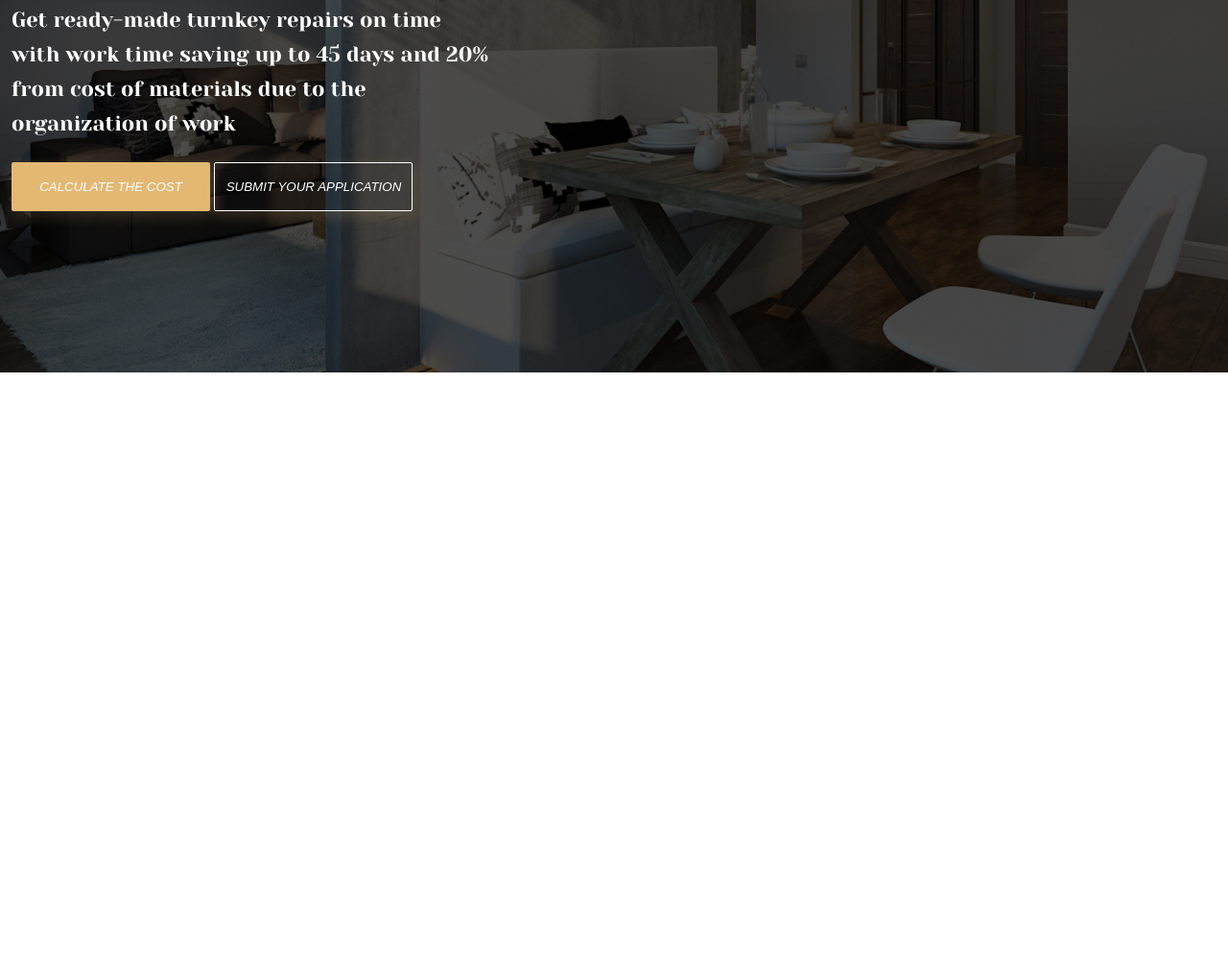
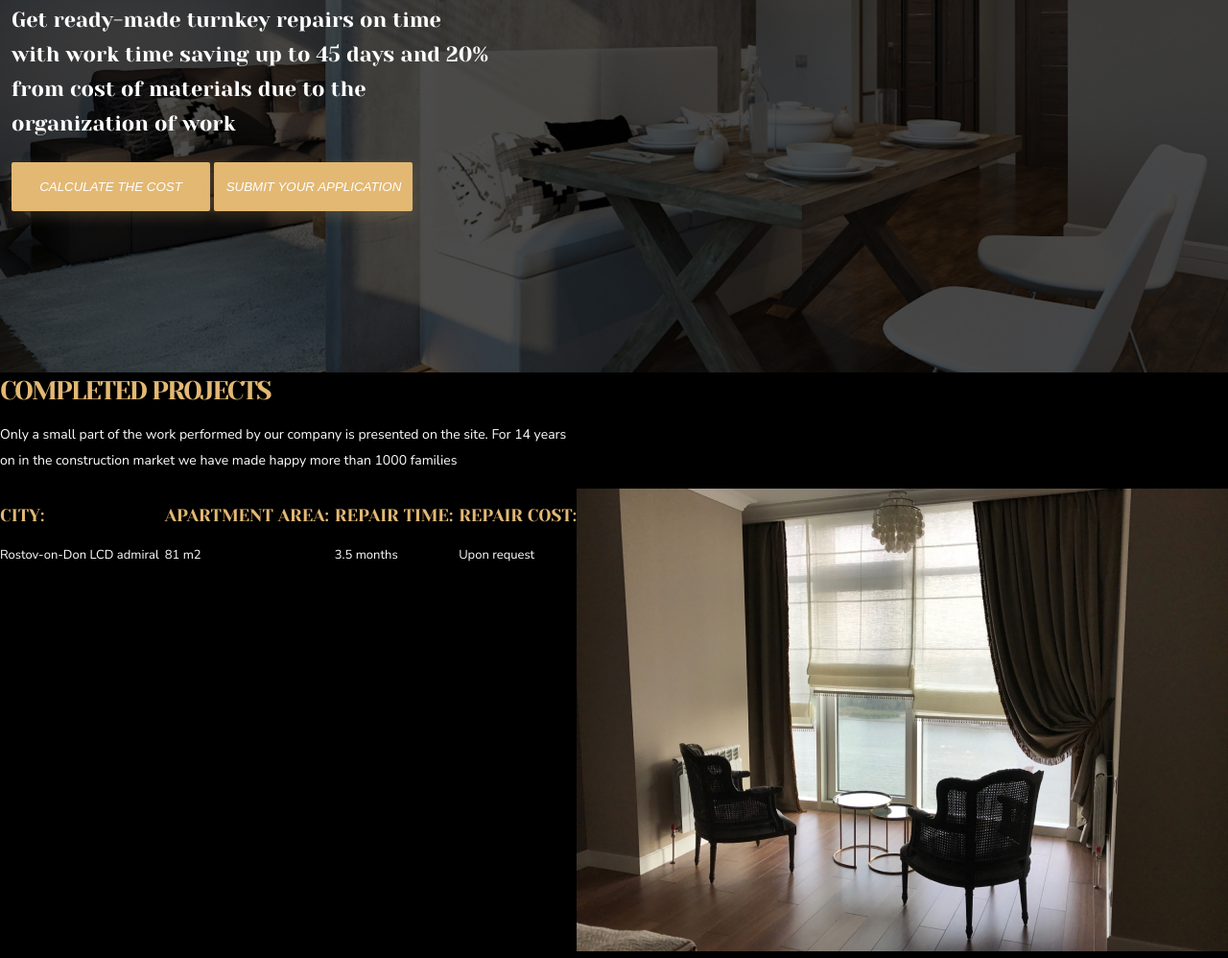
Before and after one commit to tainkrios/Landing, a plain HTML site: page index.html in a window 1280 px wide. Shown: the part 402-1400 px from the top of the page at 96% size. Before the commit the page ends 800 px from the top, so only its background shows below. Drawn offline with Linux system fonts and the light colour scheme.

Commit message:
сделал ховеры, начал верстать вторую страницу

```diff
--- a/css/styles.css
+++ b/css/styles.css
@@ -48,7 +48,7 @@ body * {
     color: white;
 }
 
-.item-1 {
+.header-navigation__item a:hover {
     color: #E3B873;
 }
 
@@ -70,7 +70,13 @@ body * {
     height: 51px;
 }
 
-.block {
+.button:hover {
+    background: none;
+    border: 1px solid #FFFFFF;
+    box-shadow: none;
+}
+
+.page-1 {
     background-image: url(../images/background_image.jpg);
     background-size: cover;
     height: 707px;
@@ -111,9 +117,61 @@ body * {
     width: 504px;
 }
 
+.page-2__background {
+    background-color: black;
+    height: 1074px;
+}
 
-.button-new {
-    background: none;
-    border: 1px solid #FFFFFF;
-    /* box-sizing: border-box; */
+.page-2__aside {
+    display: flex;
+    /* justify-content: space-around; */
 }
+
+.aside-block {}
+
+.aside-subtitle {
+    margin: 0;
+    font-family: Yeseva One;
+    font-style: normal;
+    font-weight: normal;
+    font-size: 27px;
+    line-height: 37px;
+    letter-spacing: -0.07em;
+    text-transform: uppercase;
+    color: #E3B873;
+}
+
+.aside-parahraf {
+    font-family: Nunito Sans;
+    font-style: normal;
+    font-weight: normal;
+    font-size: 14px;
+    line-height: 27px;
+    color: #FFFFFF;
+}
+
+.aside-flex {
+    display: flex;
+    justify-content: space-between;
+    align-content: space-around;
+    flex-wrap: wrap;
+}
+
+.aside-flex__subtitle {
+    font-family: Yeseva One;
+    font-style: normal;
+    font-weight: normal;
+    font-size: 18px;
+    line-height: 25px;
+    text-transform: uppercase;
+    color: #E3B873;
+}
+
+.aside-flex__paragraf {
+    font-family: Nunito Sans;
+    font-style: normal;
+    font-weight: normal;
+    font-size: 13px;
+    line-height: 21px;
+    color: white;
+}
--- a/index.html
+++ b/index.html
@@ -30,7 +30,7 @@
         </div>
     </header>
     <main>
-        <section class="block">
+        <section class="page-1">
             <div class="block-overlay">
                 <div class="block-size">
                     <h1 class="title">Turnkey Repair in the <br>city of <span class="rostov">Rostov-on-Don</span></h1>
@@ -40,7 +40,44 @@
                         materials due
                         to the organization of work</p>
                     <button class="button">CALCULATE THE COST</button>
-                    <button class="button button-new">SUBMIT YOUR APPLICATION</button>
+                    <button class="button">SUBMIT YOUR APPLICATION</button>
+                </div>
+            </div>
+        </section>
+        <section class="page-2">
+            <div class="page-2__background">
+                <div class="page-2__aside">
+                    <div class="aside-block">
+                        <h2 class="aside-subtitle">Completed projects</h2>
+                        <p class="aside-parahraf">Only a small part of the work performed by our company is presented on
+                            the site. For 14 years on
+                            in
+                            the construction market we have made happy more than 1000 families</p>
+                        <div class="aside-flex">
+                            <div class="aside-flex__1">
+                                <h3 class="aside-flex__subtitle">City:</h3>
+                                <p class="aside-flex__paragraf">Rostov-on-Don LCD admiral</p>
+                            </div>
+                            <div class="aside-flex__2">
+                                <h3 class="aside-flex__subtitle">apartment area:</h3>
+                                <p class="aside-flex__paragraf">81 m2</p>
+                            </div>
+                            <div class="aside-flex__3">
+                                <h3 class="aside-flex__subtitle">Repair time:</h3>
+                                <p class="aside-flex__paragraf">3.5 months</p>
+                            </div>
+                            <div class="aside-flex__4">
+                                <h3 class="aside-flex__subtitle">Repair Cost:</h3>
+                                <p class="aside-flex__paragraf">Upon request</p>
+                            </div>
+                        </div>
+                    </div>
+                    <div class="page-2__section">
+                        <p>Rostov-on-Don, Admiral</p>
+                        <p>Sochi Thieves</p>
+                        <p>Rostov-on-Don Patriotic</p>
+                        <img src="./images/image 2.1.jpg" alt="">
+                    </div>
                 </div>
             </div>
         </section>
```
Also changed, not shown: images/image 2.1.jpg (added), images/image 2.jpg (added), images/image 6.jpg (added).
